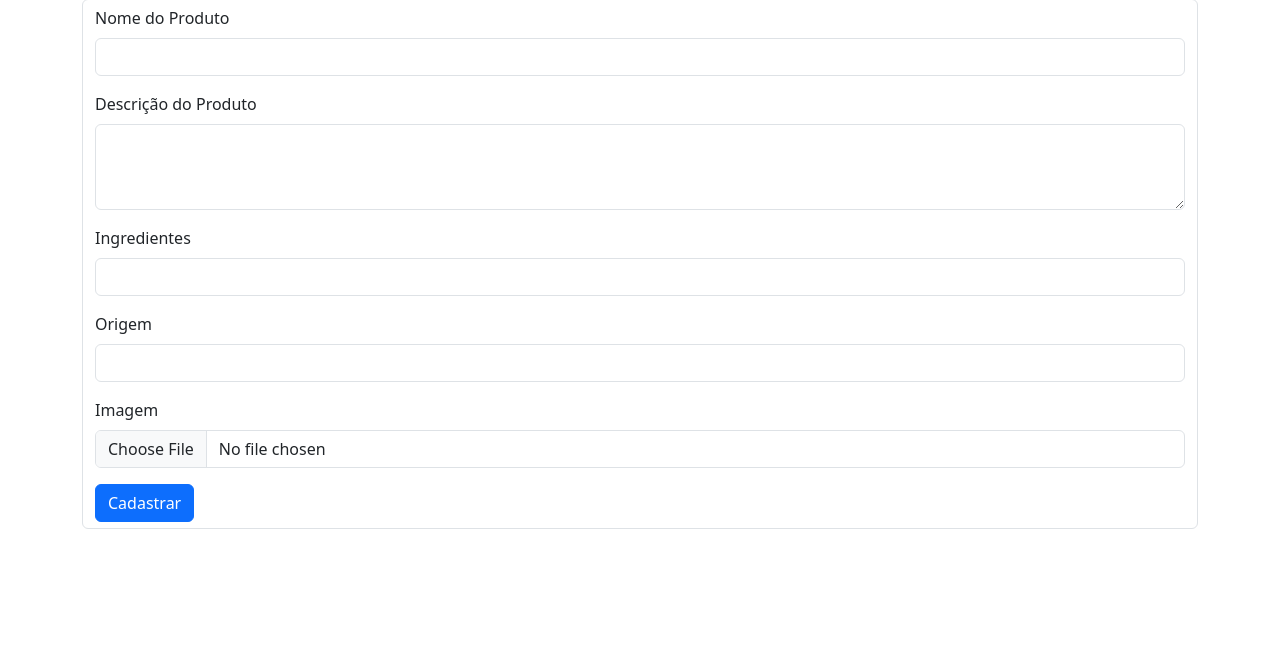
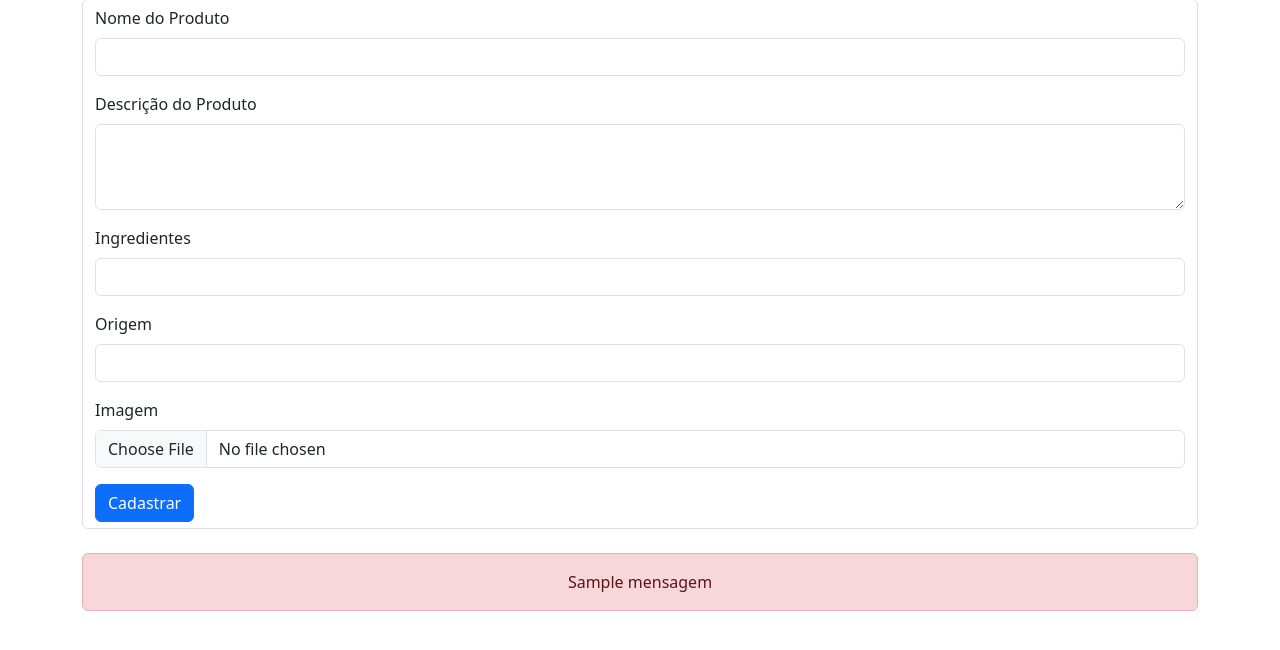
Before and after one commit to pabloapfarias/Padaria, a Flask app: template templates/cadastrar.html in a window 1280 px wide. Shown: the part 113-763 px from the top of the page. Run offline with Flask 3, Linux system fonts and the light colour scheme; the template is opened without the code that fills it: most values are stand-ins (such as "Sample title", 1, 10 or a date in 2020); some libraries are stand-ins or nearby versions.

Commit message:
Cadastro de produtos finalizado

```diff
--- a/app.py
+++ b/app.py
@@ -47,15 +47,26 @@ def listar_produtos():
 @app.route('/cadastrar_produtos', methods=['GET', 'POST'])
 def cadastrar_produtos():  # put application's code here
     if request.method == 'POST':
+        status={'type':'sucesso','mensagem':'Produto Cadastrado com Sucesso'}
         dados = request.form
         imagem = request.files['imagem']
-        produto = Product(dados['nome'], dados['descricao'], dados['ingredientes'], dados['origem'], imagem.filename)
-        imagem.save(os.path.join('static/imagens', imagem.filename))
-        db.session.add(produto)
-        db.session.commit()
-        return render_template('cadastrar.html')
+        try:
+            produto = Product(dados['nome'], dados['descricao'], dados['ingredientes'], dados['origem'],
+                              imagem.filename)
+            imagem.save(os.path.join('static/imagens', imagem.filename))
+            db.session.add(produto)
+            db.session.commit()
+            return render_template('cadastrar.html', status=status)
+        except:
+            status = {'type': 'erro', 'mensagem': f'Houve um problema ao cadastrar o produto {dados["nome"]}!'}
+            return render_template('cadastrar.html', status=status)
     else:
         return render_template('cadastrar.html')
+
+@app.route("/editar_produto/<int:id>", methods=['GET', 'POST'])
+def editar_produto(id):
+    return 'teste'
+
 
 if __name__ == '__main__':
     with app.app_context():
--- a/templates/cadastrar.html
+++ b/templates/cadastrar.html
@@ -12,7 +12,8 @@
             <h1>Cadastro de Produtos</h1>
             <hr>
         </div>
-        <form action="{{ url_for('cadastrar_produtos') }}" method="post" class="form-control" enctype="multipart/form-data" >
+        <form action="{{ url_for('cadastrar_produtos') }}" method="post" class="form-control"
+              enctype="multipart/form-data">
             <div class="mb-3">
                 <label for="nome" class="form-label">Nome do Produto</label>
                 <input type="text" class="form-control" id="nome" name="nome" required>
@@ -23,19 +24,36 @@
             </div>
             <div class="mb-3">
                 <label for="ingredientes" class="form-label">Ingredientes</label>
-                <input type="text" class="form-control" id="ingredientes" name="ingredientes" >
+                <input type="text" class="form-control" id="ingredientes" name="ingredientes">
             </div>
             <div class="mb-3">
                 <label for="origem" class="form-label">Origem</label>
-                <input type="text" class="form-control" id="origem" name="origem" >
+                <input type="text" class="form-control" id="origem" name="origem">
             </div>
             <div class="mb-3">
                 <label for="imagem" class="form-label">Imagem</label>
-                <input type="file" class="form-control" id="imagem" name="imagem" >
+                <input type="file" class="form-control" id="imagem" name="imagem">
             </div>
             <button type="submit" class="btn btn-primary">
                 Cadastrar
             </button>
         </form>
     </div>
+    <br>
+    <div class="container">
+    {% if status %}
+        {% if status['type']== 'sucesso' %}
+            <div class="alert alert-success d-flex justify-content-center" role="alert">
+                {{ status['mensagem'] }}
+            </div>
+
+        {% else %}
+            <div class="alert alert-danger d-flex justify-content-center" role="alert">
+                {{ status['mensagem'] }}
+            </div>
+
+        {% endif %}
+    {% endif %}
+    </div>
+
 {% endblock %}
--- a/templates/listar_produtos.html
+++ b/templates/listar_produtos.html
@@ -30,7 +30,8 @@
                     <p class="card-text">{{ produto.descricao }}</p>
                     <h6 class="card-subtitle mb-2 text-body-secondary"><b>Ingredientes: <br></b>{{ produto.ingredientes
                         }}</h6>
-                    <a href="#" class="btn btn-primary">Editar</a>
+
+                    <a href="{{ url_for('editar_produto', id=produto.id) }}" class="btn btn-primary">Editar</a>
                 </div>
             </div>
         </div>
```
Also changed, not shown: instance/padaria.db, static/imagens/acao.png (added), static/imagens/amzn_v4_with_antenna_main_webstore.jpg (added), static/imagens/thiagoimagem.jpg (added).
